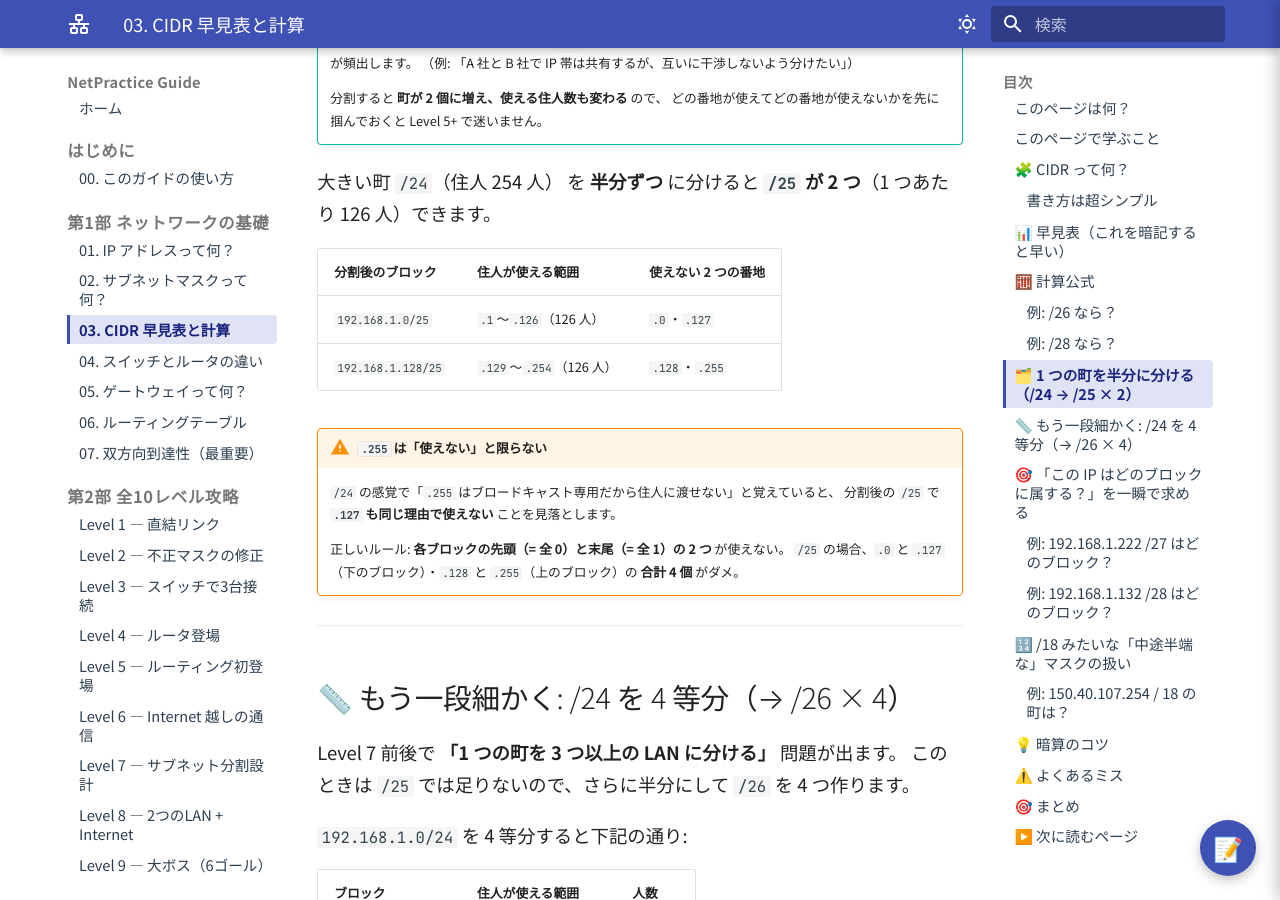
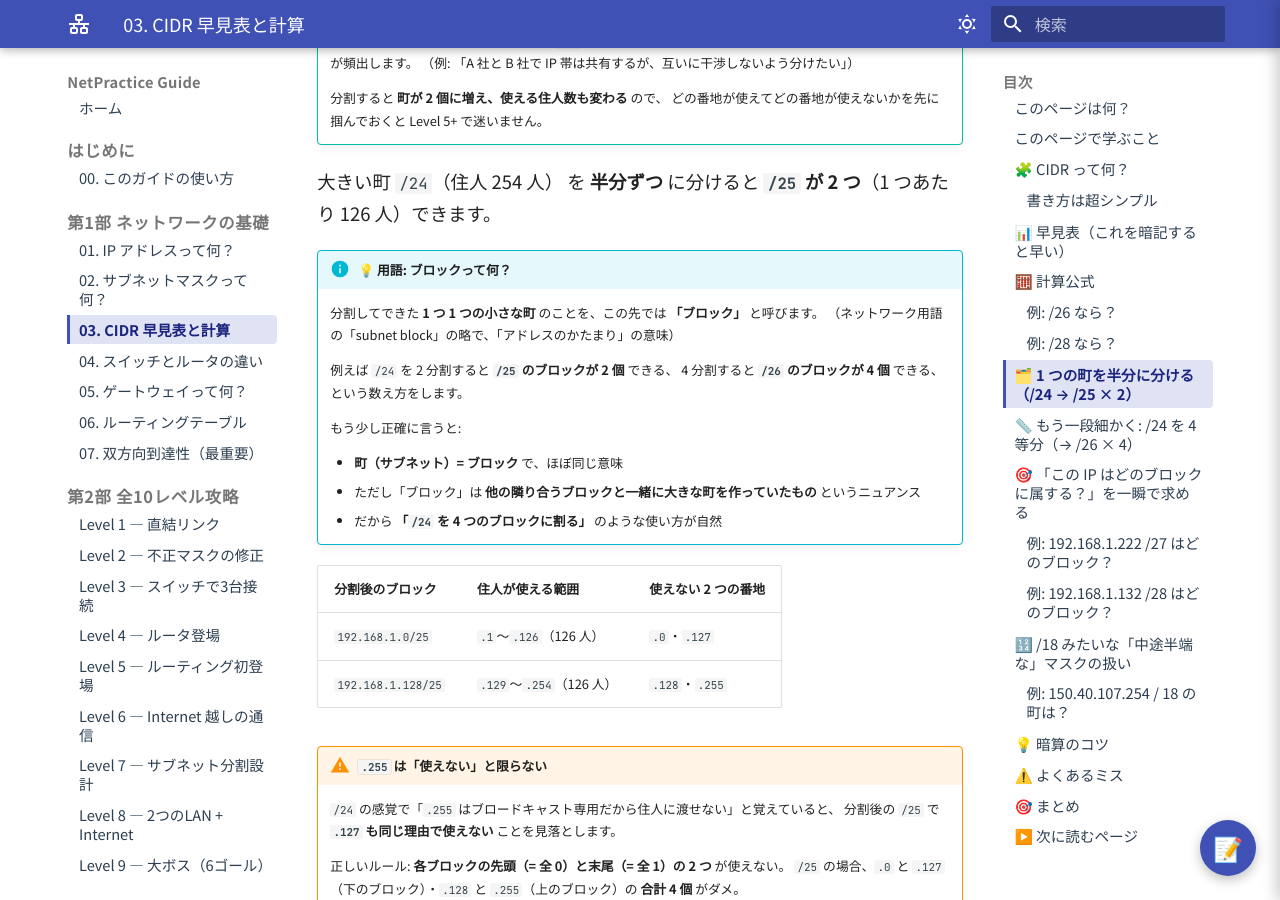
Before and after one commit to Tsunanko/netpractice-guide, an MkDocs documentation site: the page built from docs/01-basics/cidr.md, in a window 1280 px wide and 900 px high, scrolled down 3857 px. Built offline with MkDocs 1.6.1 and Material for MkDocs 9.7.7, drawn with Linux system fonts in a browser that asks for light colours.

Commit message:
Introduce ブロック terminology before using it
The "/24 を /25 に分ける" section and everything downstream switched
from 「町」 to 「ブロック」 without defining the term, forcing readers
to guess whether the two words mean the same thing. Adds an info
admonition at first use that ties ブロック back to 町 (basically a
synonym, with the added nuance of "a piece of a larger town"), and
adds a matching glossary entry so the term is searchable later.

Co-Authored-By: Claude Opus 4.7 (1M context) <noreply@anthropic.com>

```diff
--- a/docs/01-basics/cidr.md
+++ b/docs/01-basics/cidr.md
@@ -119,6 +119,19 @@
     どの番地が使えてどの番地が使えないかを先に掴んでおくと Level 5+ で迷いません。
 
 大きい町 `/24`（住人 254 人） を **半分ずつ** に分けると **`/25` が 2 つ**（1 つあたり 126 人）できます。
+
+!!! info "💡 用語: ブロックって何？"
+    分割してできた **1 つ 1 つの小さな町** のことを、この先では **「ブロック」** と呼びます。
+    （ネットワーク用語の「subnet block」の略で、「アドレスのかたまり」の意味）
+
+    例えば `/24` を 2 分割すると **`/25` のブロックが 2 個** できる、
+    4 分割すると **`/26` のブロックが 4 個** できる、という数え方をします。
+
+    もう少し正確に言うと:
+
+    - **町（サブネット）= ブロック** で、ほぼ同じ意味
+    - ただし「ブロック」は **他の隣り合うブロックと一緒に大きな町を作っていたもの** というニュアンス
+    - だから **「`/24` を 4 つのブロックに割る」** のような使い方が自然
 
 | 分割後のブロック | 住人が使える範囲 | 使えない 2 つの番地 |
 |:---|:---|:---|
```
Also changed, not shown: docs/glossary.md (+8 -0 lines).
